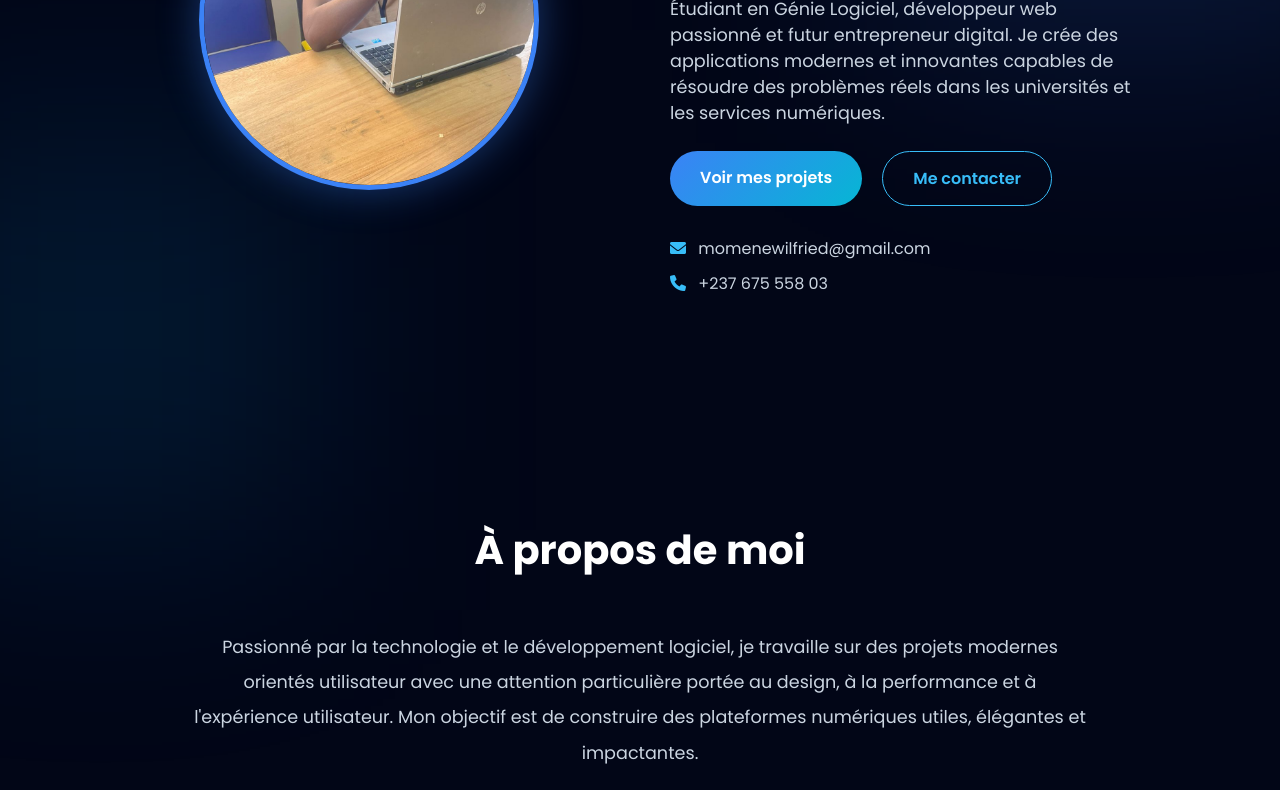
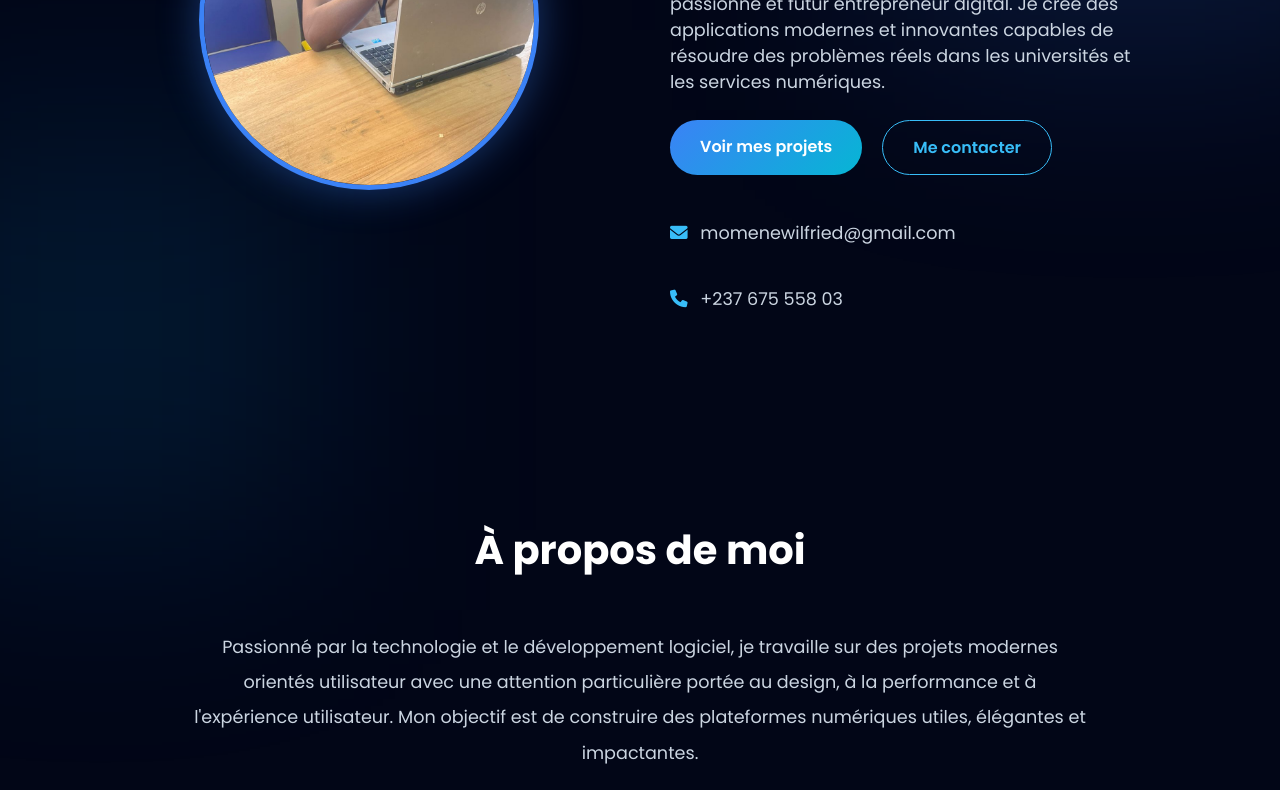
Before and after one commit to momenewilfried-oss/momenewilfried.github.io, a plain HTML site: page index.html in a window 1280 px wide. Shown: the part 370-1160 px from the top of the page. Drawn offline with Linux system fonts and the light colour scheme.

Commit message:
Add files via upload

```diff
--- a/index.html
+++ b/index.html
@@ -132,11 +132,37 @@ header{
     color:#cbd5e1;
 }
 
+.contact-mini .contact-link{
+    display:block;
+    color:#cbd5e1;
+    text-decoration:none;
+    transition:0.3s;
+    cursor:pointer;
+}
+
+.contact-mini .contact-link:hover{
+    color:#38bdf8;
+}
+
 .contact-mini i{
     margin-right:8px;
     color:#38bdf8;
 }
 
+.contact-link{
+    display:block;
+    margin:15px 0;
+    color:#38bdf8;
+    text-decoration:none;
+    font-size:1.1rem;
+    transition:0.3s;
+    cursor:pointer;
+}
+
+.contact-link:hover{
+    color:#06b6d4;
+    transform:translateX(5px);
+}
 section{
     padding:90px 10%;
 }
@@ -326,7 +352,7 @@ footer{
             <h1>Salut, je suis <span>Wilfried Momene</span></h1>
 
             <p>
-                Étudiant en Génie Logiciel, développeur web passionné et futur entrepreneur digital.
+                Étudiant en Génie Logiciel niveau 1 , développeur web passionné et futur entrepreneur digital.
                 Je crée des applications modernes et innovantes capables de résoudre des problèmes
                 réels dans les universités et les services numériques.
             </p>
@@ -337,8 +363,8 @@ footer{
             </div>
 
             <div class="contact-mini">
-                <span><i class="fas fa-envelope"></i> momenewilfried@gmail.com</span>
-                <span><i class="fas fa-phone"></i> +237 675 558 03</span>
+                <a href="mailto:momenewilfried@gmail.com" class="contact-link"><i class="fas fa-envelope"></i> momenewilfried@gmail.com</a>
+                <a href="tel:+237675558003" class="contact-link"><i class="fas fa-phone"></i> +237 675 558 03</a>
             </div>
         </div>
 
@@ -446,8 +472,8 @@ footer{
     <h2 class="section-title">Contact</h2>
 
     <div class="contact-box">
-        <p><i class="fas fa-envelope"></i> Email : momenewilfried@gmail.com</p>
-        <p><i class="fas fa-phone"></i> Téléphone : +237 675 558 03</p>
+        <a href="mailto:momenewilfried@gmail.com" class="contact-link"><i class="fas fa-envelope"></i> Email : momenewilfried@gmail.com</a>
+        <a href="tel:+237675558003" class="contact-link"><i class="fas fa-phone"></i> Téléphone : +237 675 558 03</a>
         <p>Disponible pour collaborations, stages et projets innovants.</p>
     </div>
 </section>
```
